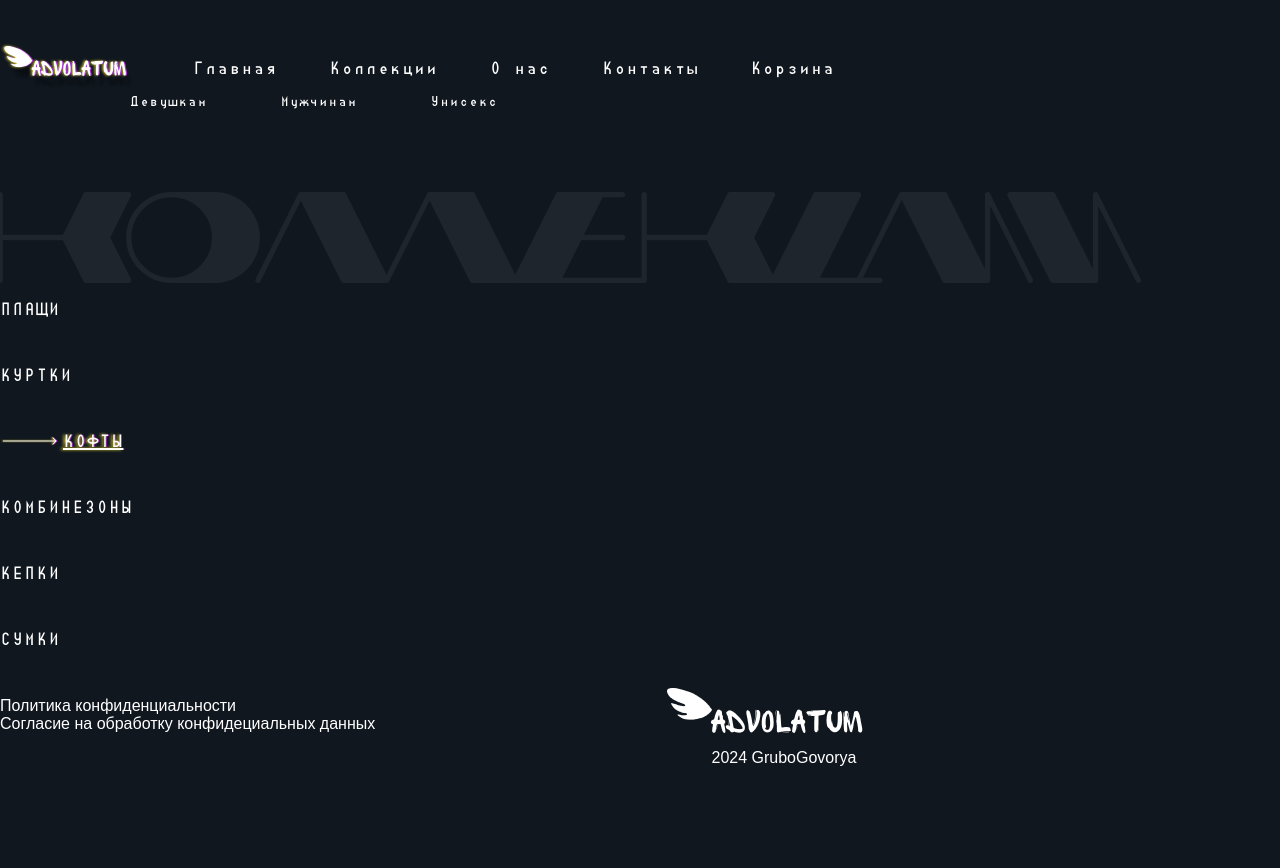
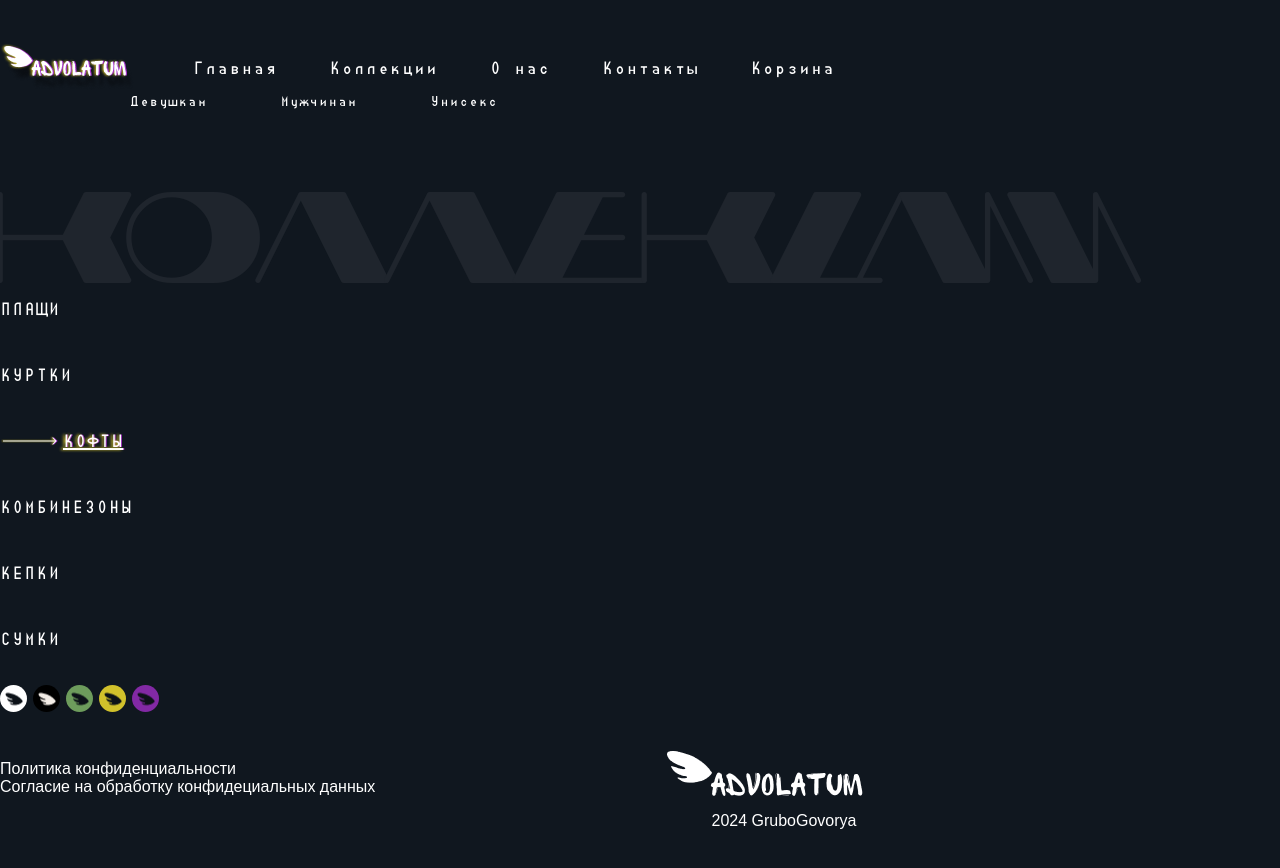
Before and after one commit to bogush01/bogush.github.io, a React (Create React App) app: page /catalog in a window 1280 px wide. Shown: the top 868 px of the page. Built offline with nearby package versions, Linux system fonts and the light colour scheme.

Commit message:
completed color menu

```diff
--- /dev/null
+++ b/src/components/ColorMenu/index.css
@@ -0,0 +1,57 @@
+.color-menu {
+  margin: 0;
+  padding: 0;
+  list-style: none;
+  display: flex;
+  gap: 6px;
+}
+
+.color-menu_circle {
+  position: relative;
+  display: block;
+  width: 27px;
+  height: 27px;
+  border-radius: 50%;
+  transition: box-shadow 0.2s linear;
+}
+
+.color-menu_circle:hover {
+  box-shadow: 0 0 5px var(--main-yellow);
+}
+
+.color-menu_circle:after {
+  content: "";
+  position: absolute;
+  width: 18px;
+  height: 13px;
+  background-image: url("../../img/sprite.png");
+  background-repeat: no-repeat;
+  background-position: -1px -1px;
+  left: 50%;
+  top: 50%;
+  transform: translate(-50%, -50%);
+}
+
+.color-menu_circle.invert:after {
+  filter: invert(1);
+}
+
+.circle-white {
+  background-color: #fff;
+}
+
+.circle-black {
+  background-color: #000;
+}
+
+.circle-violet {
+  background-color: #8229a4;
+}
+
+.circle-yellow {
+  background-color: var(--main-yellow);
+}
+
+.circle-green {
+  background-color: #6d9c5c;
+}
--- /dev/null
+++ b/src/components/ColorMenu/index.jsx
@@ -0,0 +1,27 @@
+import { Link } from "react-router-dom";
+
+import "./index.css";
+
+const ColorMenu = () => {
+  return (
+    <ul className="color-menu">
+      <li>
+        <Link to="/" className="color-menu_circle circle-white"></Link>
+      </li>
+      <li>
+        <Link to="/" className="color-menu_circle circle-black invert"></Link>
+      </li>
+      <li>
+        <Link to="/" className="color-menu_circle circle-green"></Link>
+      </li>
+      <li>
+        <Link to="/" className="color-menu_circle circle-yellow"></Link>
+      </li>
+      <li>
+        <Link to="/" className="color-menu_circle circle-violet"></Link>
+      </li>
+    </ul>
+  );
+};
+
+export default ColorMenu;
--- a/src/pages/Catalog/index.css
+++ b/src/pages/Catalog/index.css
@@ -15,3 +15,7 @@
 .catalog-block__aside {
   width: var(--catalog-aside-width);
 }
+
+.catalog-block__side-menu {
+  margin-bottom: 36px;
+}
--- a/src/pages/Catalog/index.jsx
+++ b/src/pages/Catalog/index.jsx
@@ -2,6 +2,7 @@ import { Link } from "react-router-dom";
 
 import BackTextHeader from "../../components/BackTextHeader";
 import CatalogSideMenu from "../../components/CatalogSideMenu";
+import ColorMenu from "../../components/ColorMenu";
 
 import "./index.css";
 
@@ -16,7 +17,8 @@ const Catalog = () => {
 
       <div className="catalog-block">
         <aside className="catalog-block__aside">
-          <CatalogSideMenu />
+          <CatalogSideMenu className="catalog-block__side-menu" />
+          <ColorMenu />
         </aside>
       </div>
     </>
```
